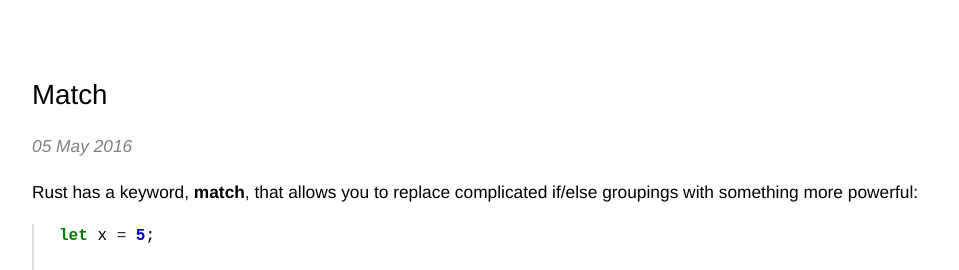
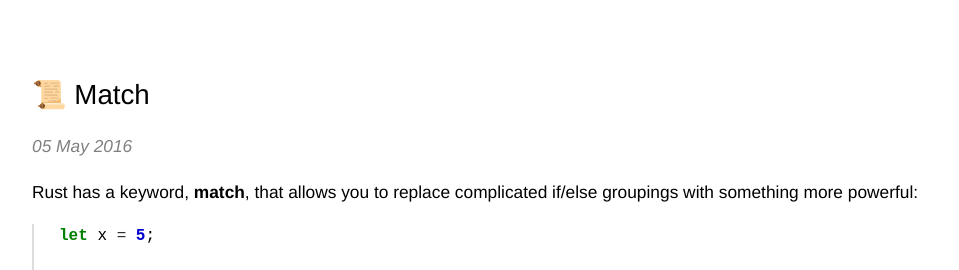
Before and after one commit to adelarsq/daily-rust.github.io, a Jekyll site: the page built from _posts/2016-05-05-match.md, in a window 1280 px wide. Shown: the top 270 px of the page, without its empty margins (158-1117 px from the left). Built offline with Jekyll 4.4.1, drawn with Linux system fonts in a browser that asks for light colours.

```diff
--- a/_posts/2016-05-05-match.md
+++ b/_posts/2016-05-05-match.md
@@ -1,6 +1,6 @@
 ---
 layout: post
-title: "Match"
+title: "📜 Match"
 index_title: "Match"
 tags: [rustposts, rust]
 ---
```
